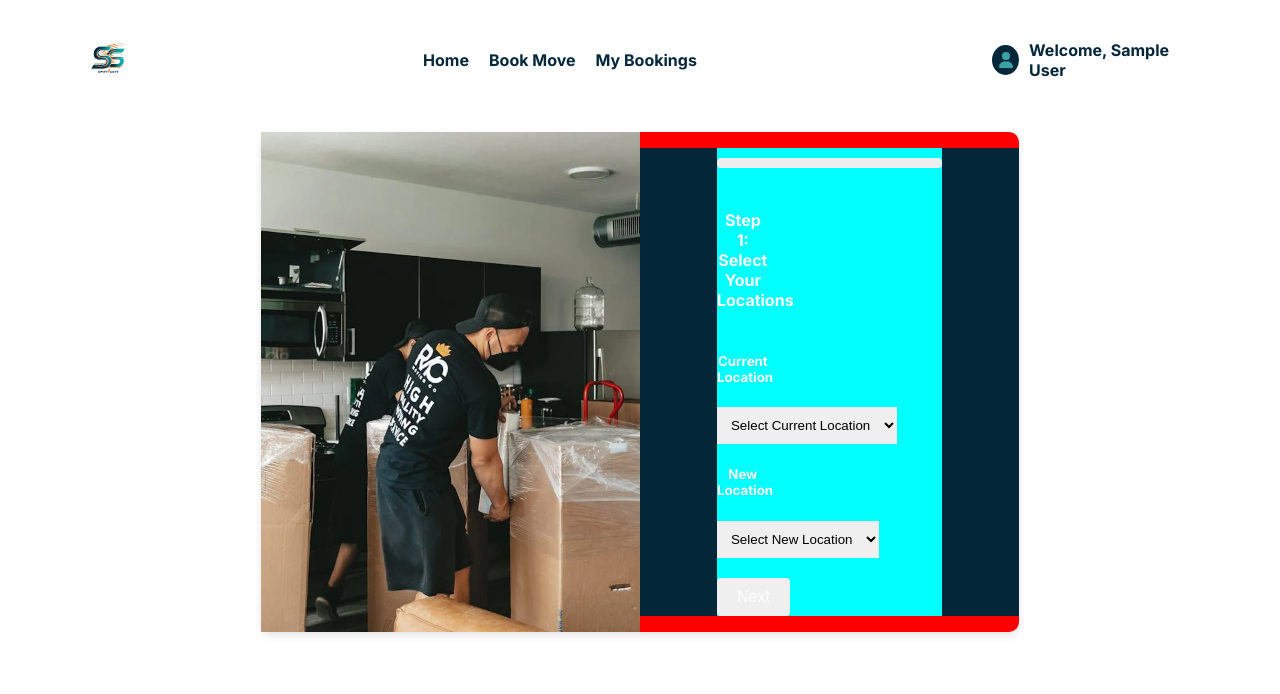
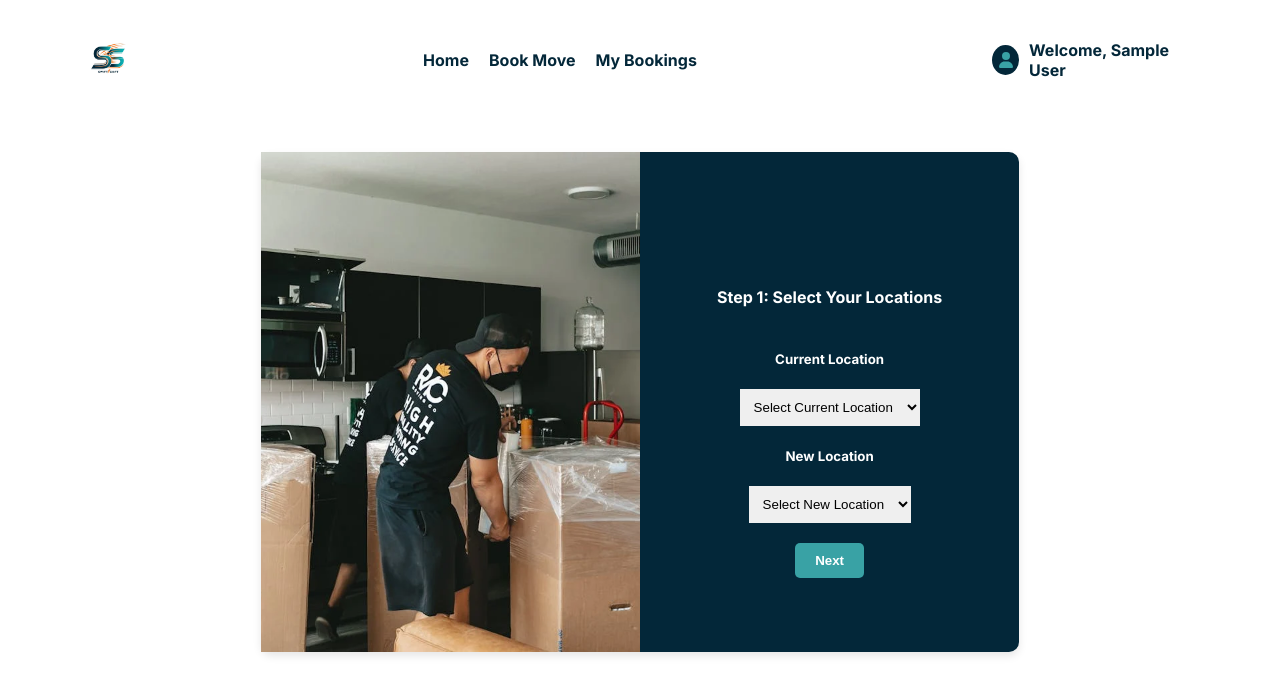
Before and after one commit to Presho99/movers, a React (Create React App) app: page /book-move in a window 1280 px wide. Shown: the top 694 px of the page. Built offline with nearby package versions, Linux system fonts and the light colour scheme; sample sign-in values are in the browser's storage.

Commit message:
restyle buttons

```diff
--- a/src/pages/BookMove.css
+++ b/src/pages/BookMove.css
@@ -27,21 +27,21 @@
     box-shadow: 0 4px 8px rgba(0, 0, 0, 0.1);
     width: 60%;
     height: 500px;
-    background: red;
+    background-color: #032739;
     color: #fff;
-    margin: 0 auto;
+    /* margin: 0 auto; */
   }
 
-  .card-image {
+  .book-move .card-image {
     /* flex: 1; */
     width: 50%;
     border-radius: 10px;
     height: 100%;
   }
 
-  .card-form-box {
+ .book-move .card-form-box {
 display: flex;
-flex-direction: column;
+/* flex-direction: column; */
 
     width: 50%;
 
@@ -50,32 +50,63 @@ flex-direction: column;
     align-items: center;
   }
 
-  .card-form{
-    background-color: aqua;
+ .book-move .card-form{
+    /* background-color: aqua; */
+    width: 80%;
+    height: 100%;
+    display: flex;
+    flex-direction: column;
+    justify-content: center;
+    align-items: center;
+
   }
+  .book-move .step {
+    margin-bottom: 20px;
+    width: 100%;
+    display: flex;
+    justify-content: center;
+    align-items: center;
+    flex-direction: column;
+    /* background-color: chocolate; */
+
+
+  }
+
+  .book-move .step h4{
+    width: 250px;
+    /* background-color: red; */
+  }
+
   .loc{
     outline: none;
     border: none;
     padding: 10px;
-  }
-
- .book-move .step {
-    margin-bottom: 20px;
-    width: 100%;
-    display: flex;
-    flex-direction: column;
-
 
   }
 
+
   .progress-bar {
-    margin-bottom: 20px;
+    margin-bottom: 50px;
+
   }
 
   .step-navigation {
     display: flex;
 
 
+  }
+
+  .form-btn{
+    margin-right: 5px;
+    margin-left: 5px;
+    outline: none;
+    border: none;
+    padding: 10px 20px;
+    cursor: pointer;
+    background-color: #39A2A5;
+    color: #fff;
+    font-weight: bold;
+    border-radius: 5px;
   }
 /* Style for the modal overlay */
 .modal-overlay {
--- a/src/pages/BookMove.js
+++ b/src/pages/BookMove.js
@@ -217,14 +217,14 @@ function BookMove() {
                     </label>
                   ))}
                 </div>
-                <ReusableButton onClick={fetchMovers}>Fetch Movers</ReusableButton>
+                <button onClick={fetchMovers} className='form-btn'>Fetch Movers</button>
               </div>
             )}
 
             {currentStep === 5 && (
               <div className="step">
                 <h4>Step 5: Calculate Your Quote</h4>
-                <ReusableButton onClick={calculateQuote}>Get Your Price</ReusableButton>
+                <button className='form-btn' onClick={calculateQuote}>Get Your Price</button>
                 {quote !== null && <p>Estimated Quote: ${quote}</p>}
               </div>
             )}
@@ -232,17 +232,17 @@ function BookMove() {
             {currentStep === 6 && (
               <div className="step">
                 <h4>Step 6: Finalize Your Booking</h4>
-                <ReusableButton onClick={handleBooking}>Book Move</ReusableButton>
+                <button className='form-btn' onClick={handleBooking}>Book Move</button>
               </div>
             )}
 
             {/* Step Navigation Buttons */}
             <div className="step-navigation">
               {currentStep > 1 && (
-                <ReusableButton onClick={handlePrevStep}>Back</ReusableButton>
+                <button className='form-btn' onClick={handlePrevStep}>Back</button>
               )}
               {currentStep < 6 && (
-                <ReusableButton onClick={handleNextStep}>Next</ReusableButton>
+                <button className='form-btn' onClick={handleNextStep}>Next</button>
               )}
             </div>
           </div>
```
